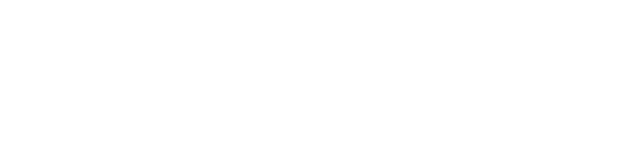
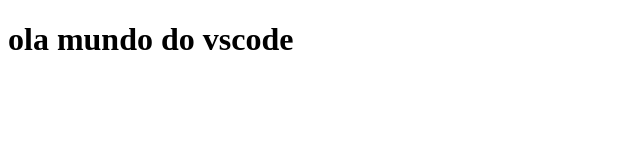
Before and after one commit to rodrigonun/teste-vscode, a plain HTML site: page index.html in a window 1280 px wide. Shown: the whole page, without its empty margins (0-640 px from the left). Drawn offline with Linux system fonts and the light colour scheme.

Commit message:
Update index.html

```diff
--- a/index.html
+++ b/index.html
@@ -6,6 +6,7 @@
     <title>Document</title>
 </head>
 <body>
+    <h1>ola mundo do vscode</h1>
 
 </body>
 </html>
```
